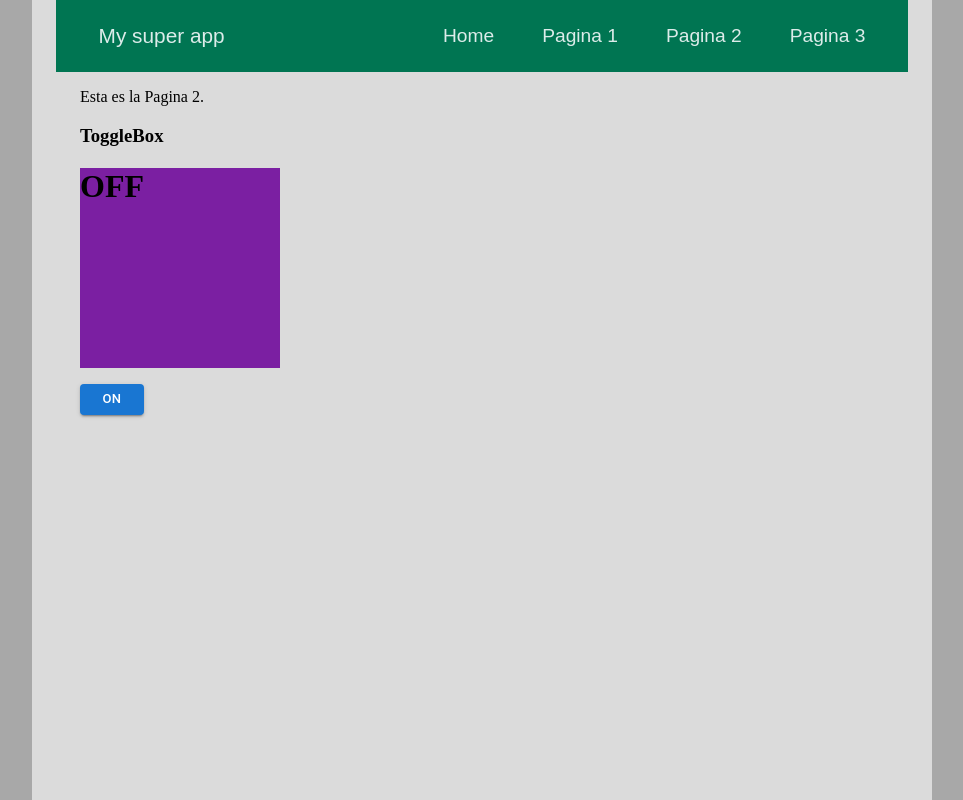
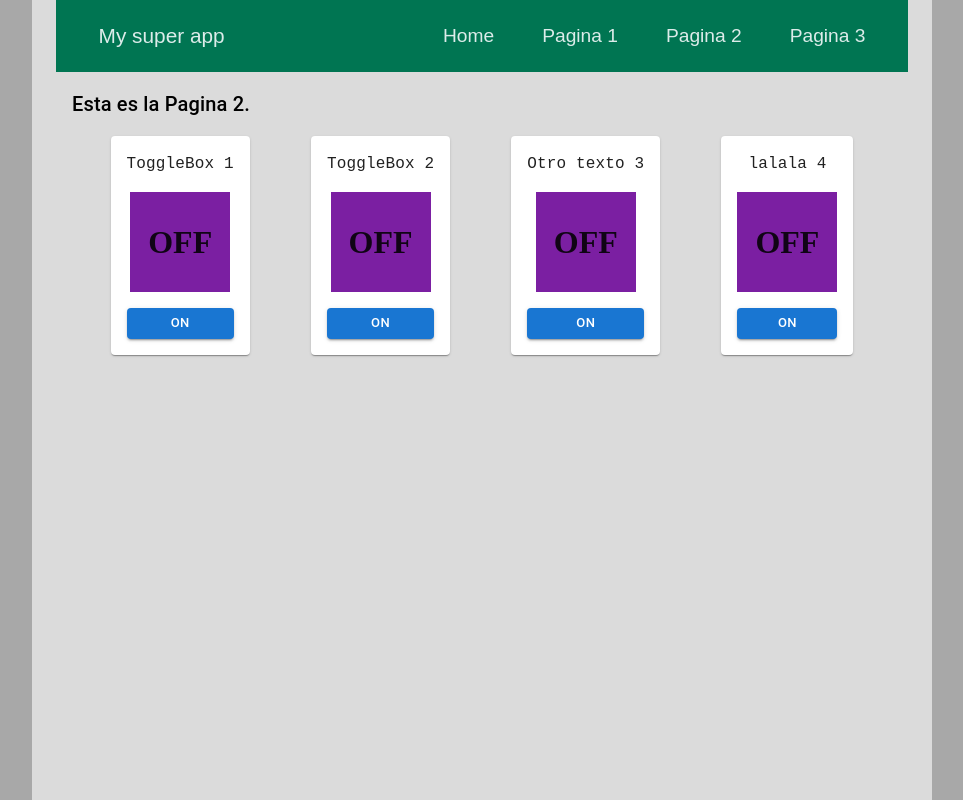
Before and after one commit to aa-avila/react-practice, a React (Create React App) app in the folder react-practice/: page /page2 in a window 1280 px wide. Shown: the whole page, without its empty margins (158-1121 px from the left). Built offline with nearby package versions, Linux system fonts and the light colour scheme.

Commit message:
toggleBox improvement

```diff
--- a/react-practice/src/components/toggleBox/BoxFunction.js
+++ b/react-practice/src/components/toggleBox/BoxFunction.js
@@ -17,9 +17,13 @@ function BoxFunction(props) {
     <Box
       sx={{
         marginY: 2,
-        width: 200,
-        height: 200,
-        backgroundColor: bgColor
+        width: 100,
+        height: 100,
+        backgroundColor: bgColor,
+        display: 'flex',
+        flexDirection: 'column',
+        justifyContent: 'center',
+        alignItems: 'center'
       }}
     >
       <h1>{textBox}</h1>
--- a/react-practice/src/components/toggleBox/ToggleBox.js
+++ b/react-practice/src/components/toggleBox/ToggleBox.js
@@ -1,6 +1,6 @@
 import { useState } from 'react';
 import BoxFunction from './BoxFunction';
-import { Button } from '@mui/material';
+import { Button, Card, Typography } from '@mui/material';
 
 function ToggleBox(props) {
   const [boxIsOn, setBoxIsOn] = useState(false);
@@ -14,23 +14,49 @@ function ToggleBox(props) {
   }
 
   return (
-    <div>
-      <h3>ToggleBox</h3>
+    <Card
+      sx={{
+        display: 'flex',
+        flexDirection: 'column',
+        justifyContent: 'center',
+        alignItems: 'center',
+        p: 2
+      }}
+    >
+      <Typography
+        sx={{
+          fontFamily: 'Monospace',
+          fontSize: 16,
+          fontWeight: 'medium'
+        }}
+      >
+        {props.title}
+      </Typography>
 
       <BoxFunction boxState={boxIsOn ? 'on' : 'off'} />
 
       {boxIsOn && (
-        <Button variant="contained" size="small" onClick={handleBoxOff}>
+        <Button
+          variant="contained"
+          size="small"
+          onClick={handleBoxOff}
+          sx={{ width: '100%' }}
+        >
           OFF
         </Button>
       )}
 
       {!boxIsOn && (
-        <Button variant="contained" size="small" onClick={handleBoxOn}>
+        <Button
+          variant="contained"
+          size="small"
+          onClick={handleBoxOn}
+          sx={{ width: '100%' }}
+        >
           ON
         </Button>
       )}
-    </div>
+    </Card>
   );
 }
 
--- a/react-practice/src/pages/Page2.js
+++ b/react-practice/src/pages/Page2.js
@@ -1,13 +1,26 @@
-import Container from '@mui/material/Container';
+import { Container, Typography } from '@mui/material';
 
 import ToggleBox from '../components/toggleBox/ToggleBox';
 
 function Page2() {
   return (
-    <Container>
-      <p>Esta es la Pagina 2.</p>
-      <ToggleBox />
-    </Container>
+    <>
+      <Typography variant="h6" component="h6" sx={{ p: 2 }}>
+        Esta es la Pagina 2.
+      </Typography>
+      <Container
+        sx={{
+          display: 'flex',
+          flexDirection: 'row',
+          justifyContent: 'space-around'
+        }}
+      >
+        <ToggleBox title="ToggleBox 1" />
+        <ToggleBox title="ToggleBox 2" />
+        <ToggleBox title="Otro texto 3" />
+        <ToggleBox title="lalala 4" />
+      </Container>
+    </>
   );
 }
 
```
